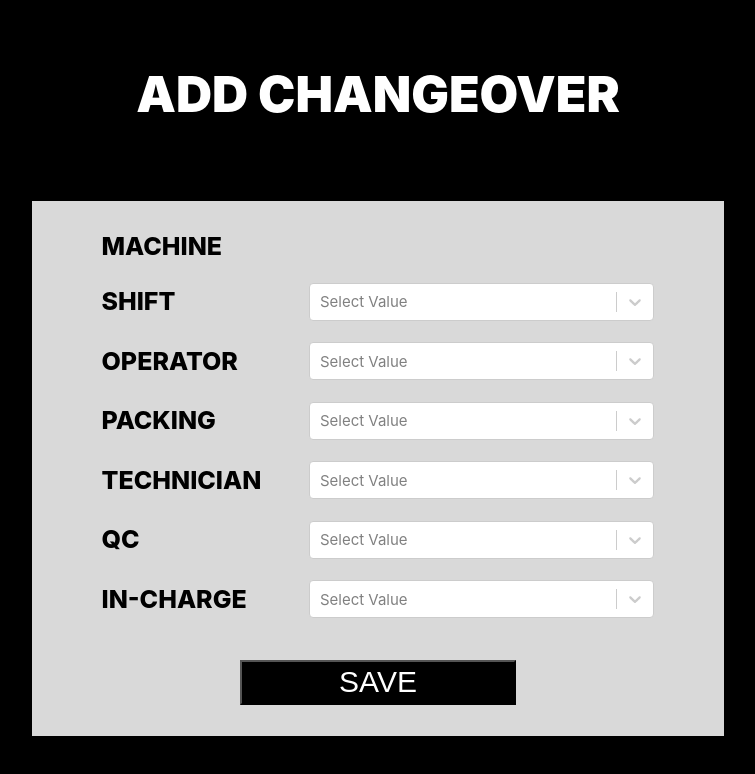
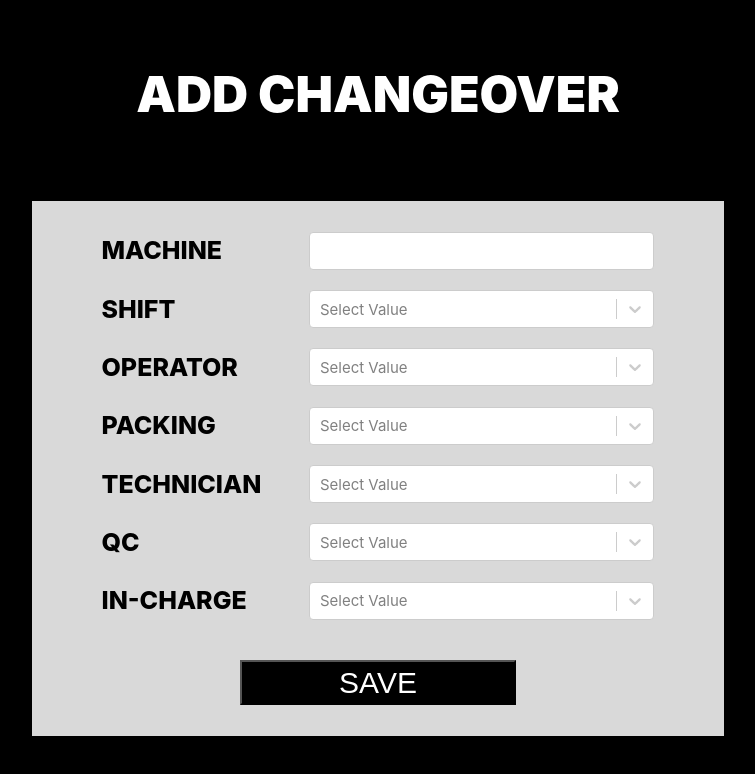
Before and after one commit to MITMalini/basilurTea, a React (Create React App) app in the folder frontend/: page /addchangeover/1/1 in a window 1280 px wide. Shown: the top 774 px of the page, without its empty margins (262-1017 px from the left). Built offline with nearby package versions, Linux system fonts and the light colour scheme; no server answers.

Commit message:
5/11/2023
COMMITS

```diff
--- a/frontend/src/core/AddChangeOver.js
+++ b/frontend/src/core/AddChangeOver.js
@@ -1,8 +1,7 @@
-import React, { useEffect, useState } from 'react';
+import React, { useEffect, useRef, useState } from 'react';
 import Select from 'react-select';
 import "./style.css";
 import axios from "axios";
-import { Link } from "react-router-dom";
 import { useParams } from 'react-router-dom';
 
 export default function AddChangeOver() {
@@ -19,7 +18,8 @@ export default function AddChangeOver() {
     const [supervisors, setSupervisors] = useState([]);
     const [selectedsupervisor, setSelectedSupervisor] = useState([]);
     const [selectedshift, setSelectedshift] = useState([]);
-    const [selectedMachine, setSelectedMachine] = useState([]);
+
+    const machineId = useRef();
 
     const Shiftoptions = [
         { _id: '1', value: 'Morning shift', label: 'Morning shift' },
@@ -28,9 +28,9 @@ export default function AddChangeOver() {
 
     function sendData(e) {
         e.preventDefault();
-        //java script objectw
+
         const newChangeover = {
-            selectedMachine,
+            selectedMachine :machineId.current.value,
             selectedoperator,
             selectedpacking,
             selectedqc,
@@ -38,6 +38,7 @@ export default function AddChangeOver() {
             selectedsupervisor,
             selectedshift
         }
+        console.log(newChangeover)
         axios.post("http://localhost:8080/api/changeover/addchangeover", newChangeover).then(() => {
             alert("New Changeover Added")
         }).catch((err) => {
@@ -73,11 +74,12 @@ export default function AddChangeOver() {
             });
         axios.get(`http://localhost:8080/api/user/getuser/${id}`)
 
-            .then((result) => {
-                setMachinedata(result["data"])
+            .then((res) => {
+                setMachinedata(res.data)
             })
             .catch(err => console.log(`get machine data failed ${err}`))
     }, [id]);
+
     return (
         <div className='container'>
             <div className='container1'>
@@ -87,10 +89,15 @@ export default function AddChangeOver() {
                 <div className='container31'>
                     <div className='container41'>
                         <form className='form' onSubmit={sendData}>
-                        {machinedata && <div className='container5'>
-                                <h6  className='text0'>MACHINE</h6>
-                                <p className="text1">{machinedata["number"]}</p>
-
+                            {machinedata && <div className='container5'>
+                                <h6 className='text0'>MACHINE</h6>
+                                <input
+                                    type="text"
+                                    name="name"
+                                    className='textinput3'
+                                    defaultValue={machinedata["number"] || ''}
+                                    ref={machineId}
+                                />
                             </div>}
                             <div className='container5'>
                                 <h6 className='text0'>SHIFT</h6>
@@ -112,7 +119,6 @@ export default function AddChangeOver() {
                                     onChange={(selectedOption) => {
                                         const opt = operators?.find((x) => x._id === selectedOption.value);
                                         setSelectedOperator(opt);
-                                        console.log(opt)
                                     }}
                                     placeholder="Select Value"
                                 />
@@ -172,7 +178,7 @@ export default function AddChangeOver() {
                         </form>
                     </div>
                 </div>
-            </div>
-        </div>
+            </div >
+        </div >
     )
 }
--- a/frontend/src/core/Login.js
+++ b/frontend/src/core/Login.js
@@ -8,6 +8,7 @@ export default function Login() {
 
     const [username, setUsername] = useState("");
     const [password, setPassword] = useState("");
+    const [isShown, setIsSHown] = useState(false);
     const history = useNavigate();
     const handleSubmit = async (e) => {
         e.preventDefault();
@@ -56,7 +57,7 @@ export default function Login() {
                                 <div className='container5'>
                                     <span className='text1'>PASSWORD</span>
                                     <input
-                                        type="text"
+                                        type="password"
                                         placeholder="Password"
                                         className='textinput1'
                                         id="password"
--- a/frontend/src/core/style.css
+++ b/frontend/src/core/style.css
@@ -172,6 +172,19 @@
     margin-left: 5%;
     margin-right: 10%;
   }
+  .textinput3 {
+    width: 50%;
+    line-height: 2.4;
+    margin-left: 5%;
+    margin-right: 10%;
+    border: hsl(0, 0%, 80%);
+    border-radius: 4px;
+    border-style: solid;
+    border-width: 1px;
+    box-sizing: border-box;
+    min-height: 38px;
+    padding-left: 10px;
+  }
   .text3 {
     width: auto;
     font-size: 30px;
```
Also changed, not shown: 1 other file (tests, documents, lock files or other folders).
